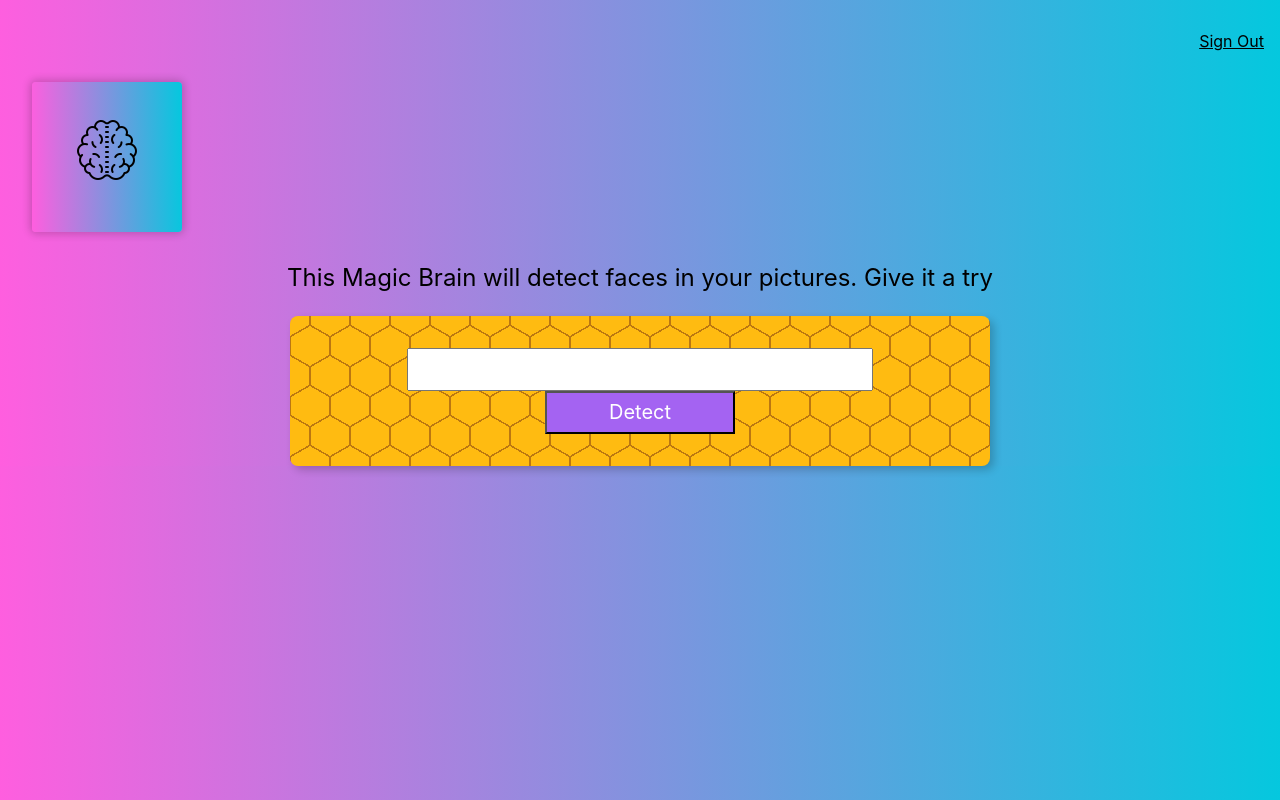
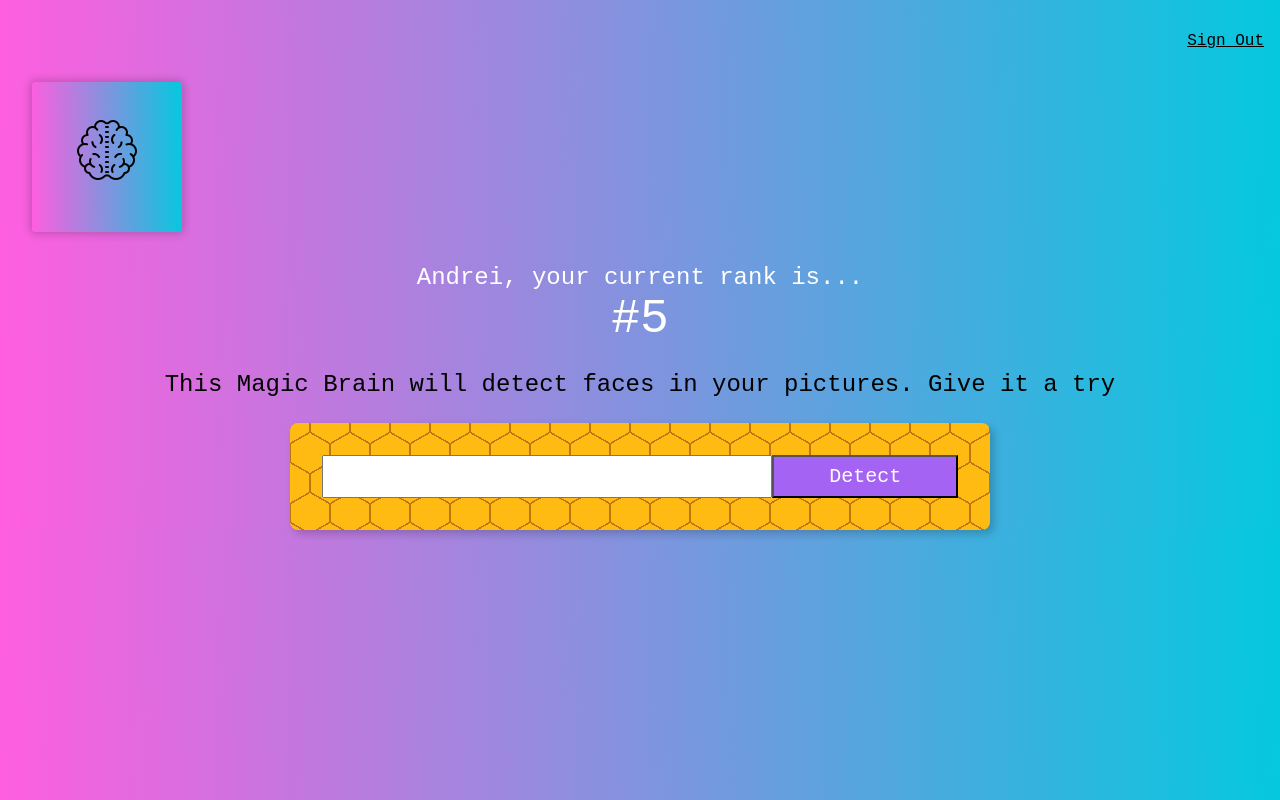
Before and after one commit to SadeJoseph/facerecognition, a React (Create React App) app: page / in a window 1280 px wide. Built offline with nearby package versions, Linux system fonts and the light colour scheme.

Commit message:
Rank.js and css changes

```diff
--- a/package.json
+++ b/package.json
@@ -6,6 +6,7 @@
     "@testing-library/jest-dom": "^5.17.0",
     "@testing-library/react": "^13.4.0",
     "@testing-library/user-event": "^13.5.0",
+    "@tsparticles/react": "^3.0.0",
     "particles-bg": "^2.5.5",
     "react": "^18.2.0",
     "react-dom": "^18.2.0",
--- a/src/App.css
+++ b/src/App.css
@@ -6,38 +6,3 @@
   display: flex;
   justify-content: center;
 }
-
-.App-logo {
-  height: 40vmin;
-  pointer-events: none;
-}
-
-@media (prefers-reduced-motion: no-preference) {
-  .App-logo {
-    animation: App-logo-spin infinite 20s linear;
-  }
-}
-
-.App-header {
-  background-color: #282c34;
-  min-height: 100vh;
-  display: flex;
-  flex-direction: column;
-  align-items: center;
-  justify-content: center;
-  font-size: calc(10px + 2vmin);
-  color: white;
-}
-
-.App-link {
-  color: #61dafb;
-}
-
-@keyframes App-logo-spin {
-  from {
-    transform: rotate(0deg);
-  }
-  to {
-    transform: rotate(360deg);
-  }
-}
--- a/src/App.js
+++ b/src/App.js
@@ -1,7 +1,8 @@
 import React, {Component} from 'react';
 import Navigation from './components/navigation/Navigation'
 import Logo from './components/Logo/Logo';
-import ImageLinkForm from './components/ImageLinkForm/ImageLinkForm'
+import ImageLinkForm from './components/ImageLinkForm/ImageLinkForm';
+import Rank from './components/Rank/Rank';
 import './App.css';
 
 class App extends Component {
@@ -10,8 +11,8 @@
       <div className="App">
         <Navigation/>
         <Logo />
+        <Rank />
         <ImageLinkForm/>
-
 
 
 
--- a/src/components/ImageLinkForm/ImageLinkForm.js
+++ b/src/components/ImageLinkForm/ImageLinkForm.js
@@ -9,7 +9,7 @@
            {'This Magic Brain will detect faces in your pictures. Give it a try'}
          </p>
          <div className='center'>
-            <div className=' form pa4 br3 shadow-5 '>
+            <div className=' form center pa4 br3 shadow-5 '>
               <input className='f4 pa2 w-70 center' type='tex'/>
               <button className='w-30 grow f4 link ph3 pv2 dib white bg-light-purple'>Detect</button>
             </div>
--- /dev/null
+++ b/src/components/Rank/Rank.js
@@ -0,0 +1,17 @@
+import React from 'react';
+
+
+const Rank = () => {
+    return(
+        <div>
+         <div className='white f3'>
+            {'Andrei, your current rank is...'}
+         </div>
+         <div className='white f1'>
+            {'#5'}
+         </div>
+       </div>
+    );
+}
+
+export default Rank;
--- a/src/index.css
+++ b/src/index.css
@@ -1,13 +1,14 @@
 body {
   margin: 0;
-  font-family: -apple-system, BlinkMacSystemFont, 'Segoe UI', 'Roboto', 'Oxygen',
-    'Ubuntu', 'Cantarell', 'Fira Sans', 'Droid Sans', 'Helvetica Neue',
-    sans-serif;
+  font-family: "Courier New", Courier, monospace;
   -webkit-font-smoothing: antialiased;
   -moz-osx-font-smoothing: grayscale;
     background: linear-gradient(89deg, #FF5EDF 0%, #04C8DE 100%);
 }
 
+button{
+  cursor: pointer;
+}
 
 
 code {
```
Also changed, not shown: 1 other file (tests, documents, lock files or other folders).
